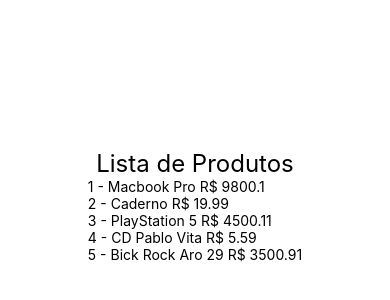
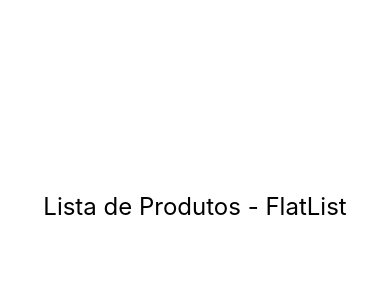
Before and after one commit to eladiojunior/curso-react-native, a React Native app: screen / in a window 390 px wide. Shown: the part 216-516 px from the top of the page. Built offline with nearby package versions, Linux system fonts and the light colour scheme.

Commit message:
Novo componente com FlatList

```diff
--- a/src/App.js
+++ b/src/App.js
@@ -17,11 +17,13 @@ import Quadrado from './componentes/layout/Quadrado';
 import Membro from './componentes/relacao/Membro';
 import UsuarioLogado from './componentes/UsuarioLogado';
 import ListaProdutos from './componentes/produtos/ListaProdutos';
+import ListaProdutosFlatList from './componentes/produtos/ListaProdutosFlatList';
 const App = function () {
   return (
         <SafeAreaView style={Estilo.areaApp}>
-            <ListaProdutos/>
+            <ListaProdutosFlatList/>
             {/*
+                <ListaProdutos/>
                 <Quadrado/>
                 <UsuarioLogado usuario={{nome:"Eladio Júnior", email:"eladiojunior@gmail.com"}}/>
                 <UsuarioLogado usuario={{nome:"Eladio Júnior"}}/>
--- /dev/null
+++ b/src/componentes/produtos/ListaProdutosFlatList.js
@@ -0,0 +1,21 @@
+import React from 'react';
+import {View, Text, FlatList} from 'react-native';
+import Estilo from '../estilo';
+
+import produtos from './dataProdutos';
+
+export default (props) => {
+    const produtoRender = (( {item: p} ) => {
+        <Text key={p.id}>{p.id} - {p.nome} R$ {p.preco}</Text>
+    });
+    return (
+        <View>
+            <Text style={Estilo.textoGrande}>Lista de Produtos - FlatList</Text>
+            <FlatList
+                data={produtos}
+                keyExtractor={p => p.id}
+                renderItem={produtoRender}
+            />
+        </View>
+    );
+}
```
